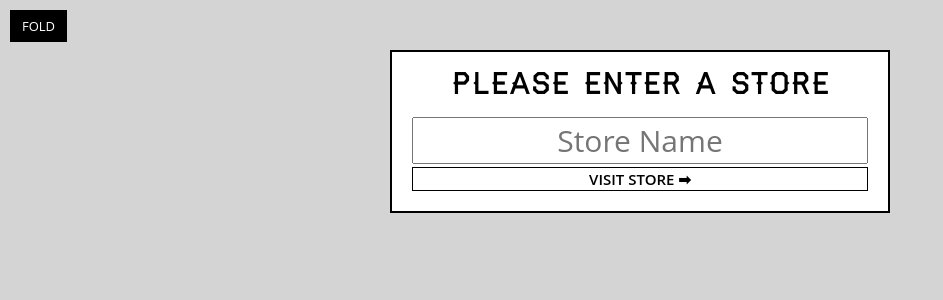
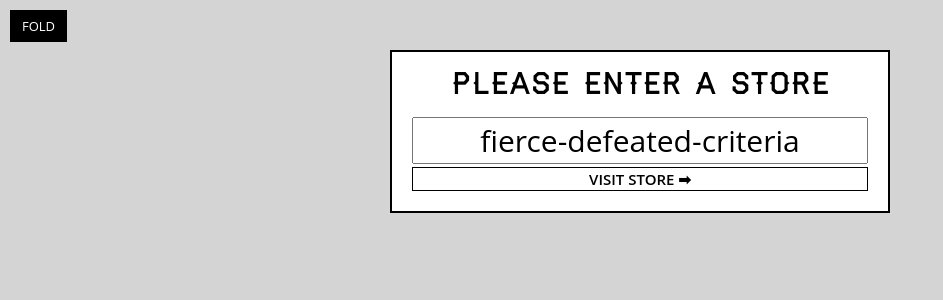
Before and after one commit to DTKahn/wbReact, a React (Create React App) app in the folder catch-of-the-day/: page / in a window 1280 px wide. Shown: the top 300 px of the page, without its empty margins (0-943 px from the left). Built offline with nearby package versions, Linux system fonts and the light colour scheme.

Commit message:
Made store name gen politically correct

```diff
--- a/catch-of-the-day/src/components/StorePicker.js
+++ b/catch-of-the-day/src/components/StorePicker.js
@@ -1,11 +1,12 @@
 import React from 'react';
+import { getFunName } from "../helpers";
 
 class StorePicker extends React.Component {
   render() {
     return (
       <form className="store-selector">
         <h2>please enter a store</h2>
-        <input type="text" required placeholder="Store Name" />
+        <input type="text" required placeholder="Store Name" defaultValue={getFunName()}/>
         <button type="submit">Visit Store ➡︎</button>
       </form>
     )
--- a/catch-of-the-day/src/helpers.js
+++ b/catch-of-the-day/src/helpers.js
@@ -61,36 +61,37 @@ export function getFunName() {
   ];
 
   const nouns = [
-    "women",
-    "men",
+    "adults",
+    "amigos",
+    "cacti",
     "children",
+    "criteria",
+    "data",
+    "diagnoses",
+    "elves",
+    "enemies",
+    "feet",
+    "friends",
+    "fungi",
+    "geese",
+    "humans",
+    "knives",
+    "leaves",
+    "lives",
+    "loaves",
+    "mice",
+    "nuclei",
+    "people",
+    "phenomena",
+    "plants",
+    "potatoes",
+    "students",
+    "syllabuses",
     "teeth",
-    "feet",
-    "people",
-    "leaves",
-    "mice",
-    "geese",
-    "halves",
-    "knives",
-    "wives",
-    "lives",
-    "elves",
-    "loaves",
-    "potatoes",
+    "theses",
+    "toddlers",
     "tomatoes",
-    "cacti",
-    "foci",
-    "fungi",
-    "nuclei",
-    "syllabuses",
-    "analyses",
-    "diagnoses",
-    "oases",
-    "theses",
-    "crises",
-    "phenomena",
-    "criteria",
-    "data"
+    "trees"
   ];
 
   return `${rando(adjectives)}-${rando(adjectives)}-${rando(nouns)}`;
```
